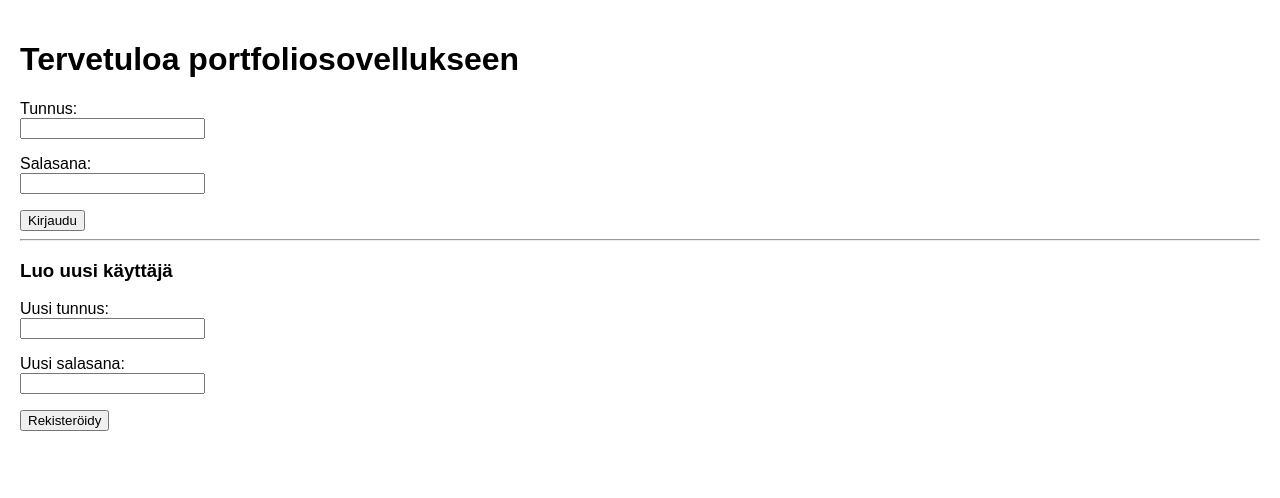
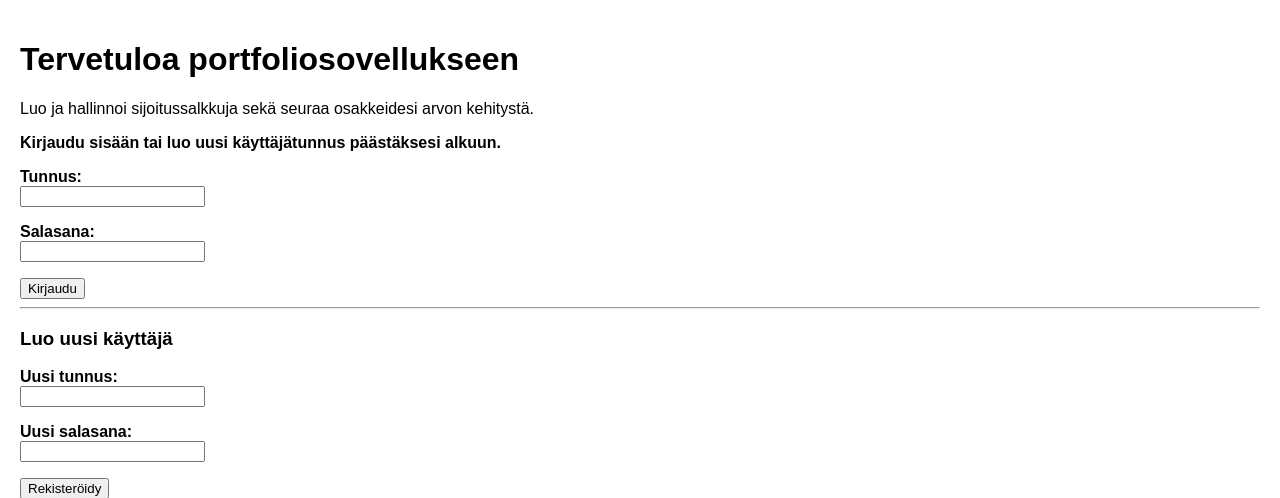
Before and after one commit to HVaini/osakeportfolio, a Flask app: page / in a window 1280 px wide. Shown: the part 38-536 px from the top of the page. Run offline with Flask 3, Linux system fonts and the light colour scheme; some libraries are stand-ins or nearby versions.

Commit message:
added info to front page

```diff
--- a/templates/index.html
+++ b/templates/index.html
@@ -4,12 +4,13 @@
 
 {% block content %}
 <h1>Tervetuloa portfoliosovellukseen</h1>
+<p>Luo ja hallinnoi sijoitussalkkuja sekä seuraa osakkeidesi arvon kehitystä.</p>
 {% if session.username %}
-    <p>Olet kirjautunut nimellä {{ session.username }}</p>
+    <p><strong>Olet kirjautunut nimellä {{ session.username }}<strong></p>
     <a href="/logout"><button>Kirjaudu ulos</button></a>
     <a href="/portfolios"><button>Portfoliot</button></a>
 {% else %}
-    <!-- Kirjautumislomake -->
+    <p><strong>Kirjaudu sisään tai luo uusi käyttäjätunnus päästäksesi alkuun.<strong></p>
     {% if error %}
     <p style="color: red;">{{ error }}</p>
     {% endif %}
@@ -21,7 +22,6 @@
         <input type="submit" value="Kirjaudu">
     </form>
     <hr>
-    <!-- Rekisteröintilomake -->
     <h3>Luo uusi käyttäjä</h3>
     {% if register_error %}
     <p style="color: red;">{{ register_error }}</p>
```
